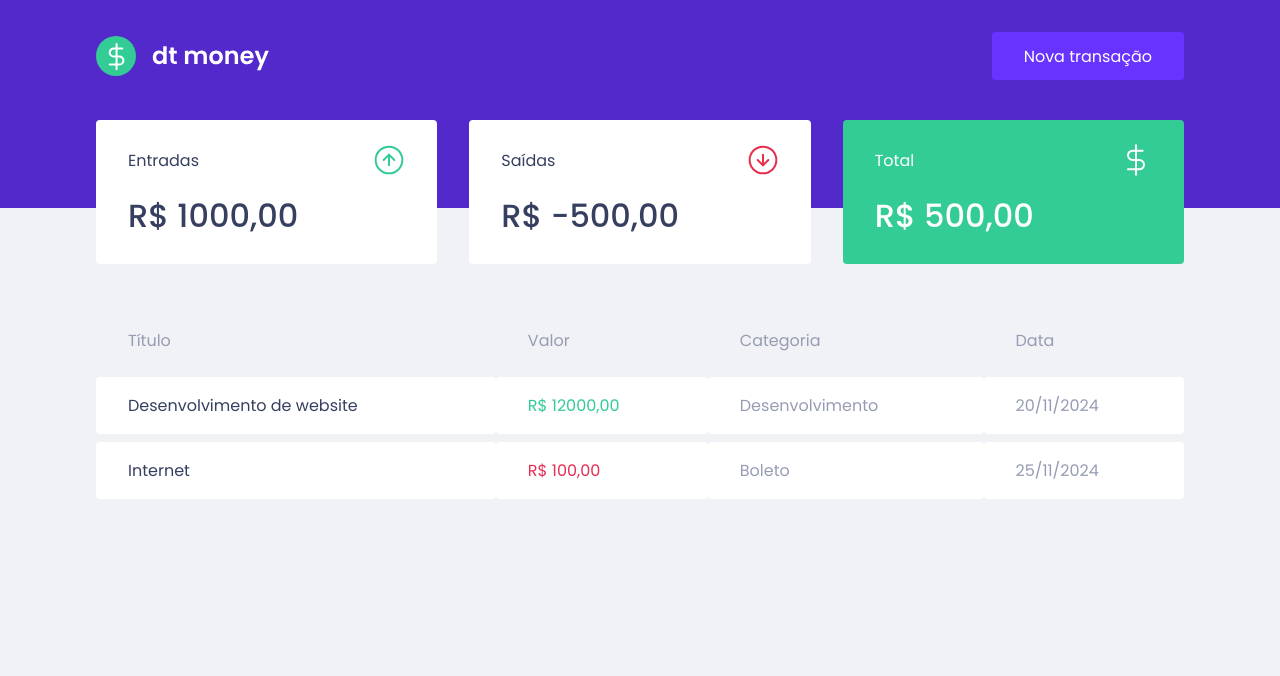
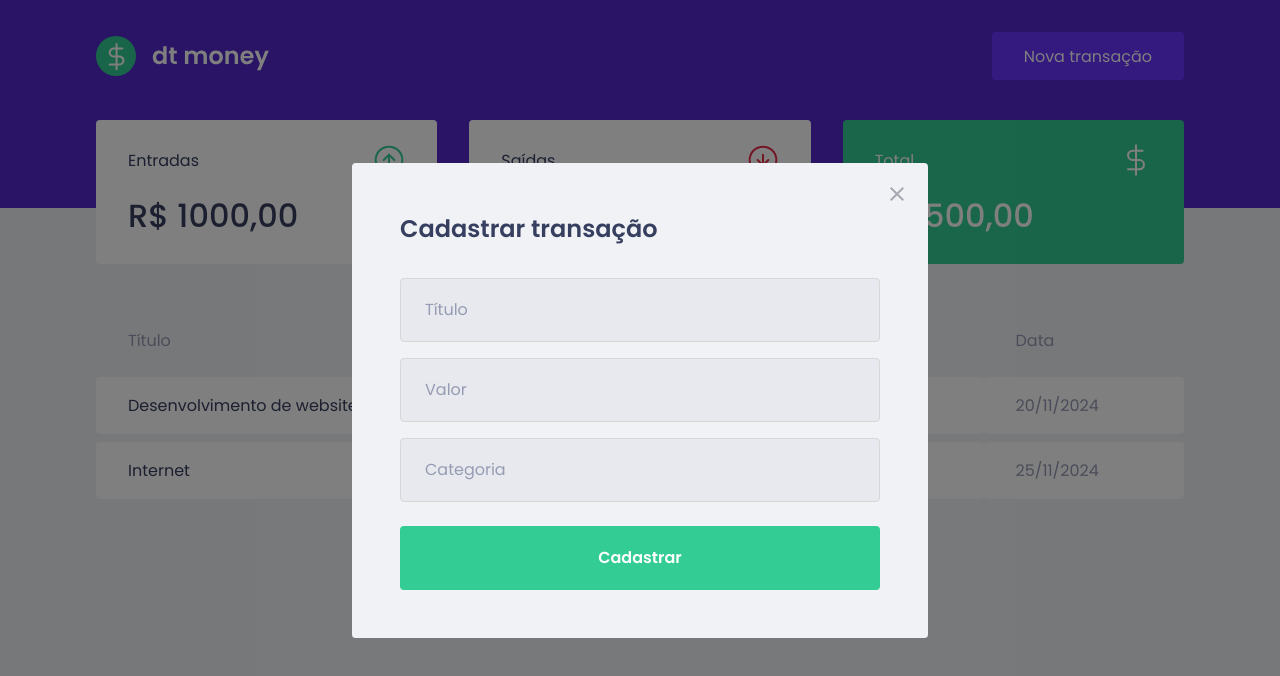
Before and after one commit to eliasmcastro/rocketseat-ignite-reactjs-dt-money, a React (Create React App) app: page / in a window 1280 px wide. Both pictures are taken after a click on the button "Nova transação". Shown: the top 676 px of the page. Built offline with nearby package versions, Linux system fonts and the light colour scheme; no server answers; what miragejs would draw is missing.

Commit message:
Configurando modal de criação

```diff
--- a/package.json
+++ b/package.json
@@ -7,6 +7,7 @@
     "miragejs": "^0.1.48",
     "react": "^17.0.1",
     "react-dom": "^17.0.1",
+    "react-modal": "^3.16.1",
     "react-scripts": "4.0.1",
     "styled-components": "^5.2.1",
     "web-vitals": "^0.2.4"
@@ -20,6 +21,7 @@
     "@types/node": "^12.0.0",
     "@types/react": "^16.9.53",
     "@types/react-dom": "^16.9.8",
+    "@types/react-modal": "^3.16.3",
     "@types/styled-components": "^5.1.34",
     "typescript": "^4.0.3"
   },
--- a/src/App.tsx
+++ b/src/App.tsx
@@ -1,12 +1,33 @@
+import Modal from 'react-modal';
+import { useState } from 'react';
+
 import { Dashboard } from './components/Dashboard';
 import { Header } from './components/Header';
+import { NewTransactionModal } from './components/NewTransactionModal';
 
 import { GlobalStyle } from './styles/global';
 
+Modal.setAppElement('#root');
+
 export function App() {
+  const [isNewTransactionModalOpen, setIsNewTransactionModalOpen] =
+    useState(false);
+
+  function handleOpenNewTransactionModal() {
+    setIsNewTransactionModalOpen(true);
+  }
+
+  function handleCloseNewTransactionModal() {
+    setIsNewTransactionModalOpen(false);
+  }
+
   return (
     <>
-      <Header />
+      <NewTransactionModal
+        isOpen={isNewTransactionModalOpen}
+        onRequestClose={handleCloseNewTransactionModal}
+      />
+      <Header onOpenNewTransactionModal={handleOpenNewTransactionModal} />
       <Dashboard />
       <GlobalStyle />
     </>
--- a/src/components/Header/index.tsx
+++ b/src/components/Header/index.tsx
@@ -1,12 +1,18 @@
 import logoImg from '../../assets/logo.svg';
 import { Container, Content } from './styles';
 
-export function Header() {
+interface HeaderProps {
+  onOpenNewTransactionModal: () => void;
+}
+
+export function Header({ onOpenNewTransactionModal }: HeaderProps) {
   return (
     <Container>
       <Content>
         <img src={logoImg} alt="dt money" />
-        <button type="button">Nova transação</button>
+        <button type="button" onClick={onOpenNewTransactionModal}>
+          Nova transação
+        </button>
       </Content>
     </Container>
   );
--- /dev/null
+++ b/src/components/NewTransactionModal/index.tsx
@@ -0,0 +1,40 @@
+import Modal from 'react-modal';
+import closeImg from '../../assets/close.svg';
+import { Container } from './styles';
+
+interface NewTransactionModalProps {
+  isOpen: boolean;
+  onRequestClose: () => void;
+}
+
+export function NewTransactionModal({
+  isOpen,
+  onRequestClose,
+}: NewTransactionModalProps) {
+  return (
+    <Modal
+      isOpen={isOpen}
+      onRequestClose={onRequestClose}
+      overlayClassName="react-modal-overlay"
+      className="react-modal-content"
+    >
+      <button
+        type="button"
+        onClick={onRequestClose}
+        className="react-modal-close"
+      >
+        <img src={closeImg} alt="Fechar modal" />
+      </button>
+
+      <Container>
+        <h2>Cadastrar transação</h2>
+
+        <input type="text" placeholder="Título" />
+        <input type="number" placeholder="Valor" />
+        <input type="text" placeholder="Categoria" />
+
+        <button type="submit">Cadastrar</button>
+      </Container>
+    </Modal>
+  );
+}
--- /dev/null
+++ b/src/components/NewTransactionModal/styles.ts
@@ -0,0 +1,49 @@
+import styled from 'styled-components';
+
+export const Container = styled.form`
+  h2 {
+    color: var(--text-title);
+    font-size: 1.5rem;
+    margin-bottom: 2rem;
+  }
+
+  input {
+    width: 100%;
+    padding: 0 1.5rem;
+    height: 4rem;
+    border-radius: 0.25rem;
+
+    border: 1px solid #d7d7d7;
+    background: #e7e9ee;
+
+    font-weight: 400;
+    font-size: 1rem;
+
+    &::placeholder {
+      color: var(--text-body);
+    }
+
+    & + input {
+      margin-top: 1rem;
+    }
+  }
+
+  button[type="submit"] {
+    width: 100%;
+    padding: 0 1.5rem;
+    height: 4rem;
+    background: var(--green);
+    color: var(--shape);
+    border-radius: 0.25rem;
+    border: 0;
+    font-size: 1rem;
+    margin-top: 1.5rem;
+    font-weight: 600;
+
+    transition: filter 0.2s;
+
+    &:hover {
+      filter: brightness(0.9);
+    }
+  }
+`;
--- a/src/styles/global.ts
+++ b/src/styles/global.ts
@@ -50,4 +50,40 @@
     opacity: 0.6;
     cursor: not-allowed;
   }
+
+  .react-modal-overlay {
+    background: rgba(0, 0, 0, 0.5);
+    position: fixed;
+    top: 0;
+    bottom: 0;
+    right: 0;
+    left: 0;
+
+    display: flex;
+    align-items: center;
+    justify-content: center;
+  }
+
+  .react-modal-content {
+    width: 100%;
+    max-width: 576px;
+    background: var(--background);
+    padding: 3rem;
+    position: relative;
+    border-radius: 0.24rem;
+  }
+
+  .react-modal-close {
+    position: absolute;
+    right: 1.5rem;
+    top: 1.5rem;
+    border: 0;
+    background: transparent;
+
+    transition: filter 0.2s;
+
+    &:hover {
+      filter: brightness(0.8);
+    }
+  }
 `;
```
Also changed, not shown: 2 other files (tests, documents, lock files or other folders).
